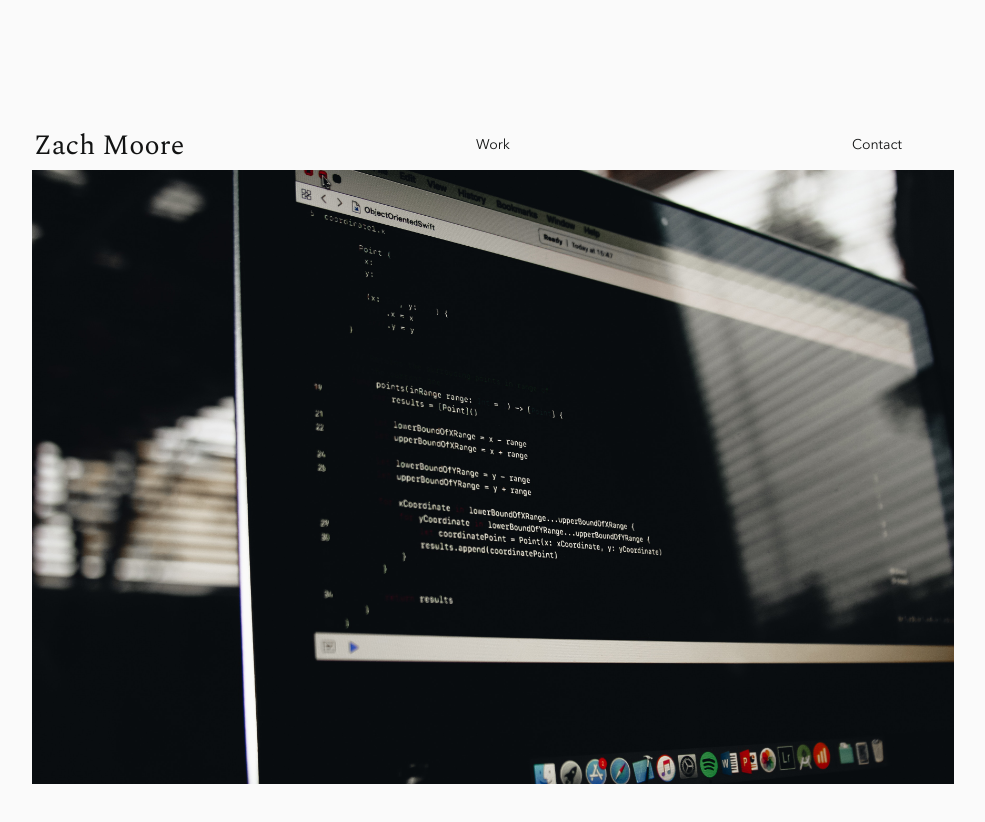
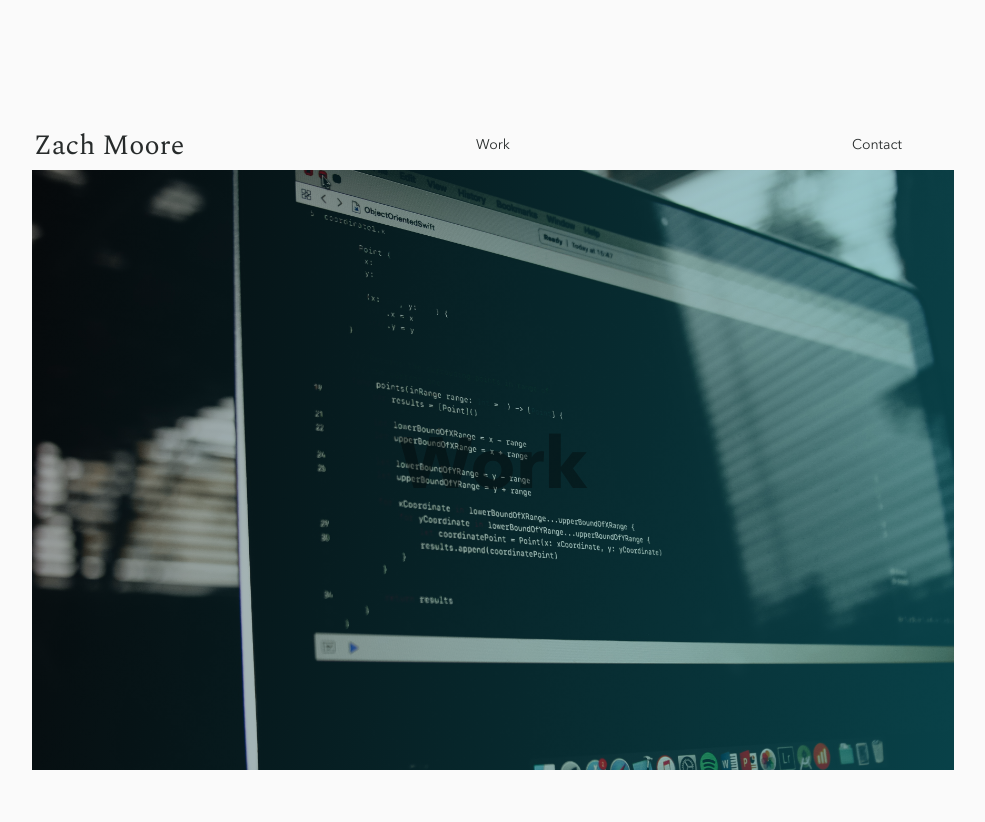
Before and after one commit to ZachJMoore/react-portfolio, a React (Create React App) app: page /work in a window 1280 px wide. Shown: the top 822 px of the page, without its empty margins (147-1132 px from the left). Built offline with nearby package versions, Linux system fonts and the light colour scheme.

Commit message:
Change work header image to css

```diff
--- a/src/components/Work.js
+++ b/src/components/Work.js
@@ -5,7 +5,9 @@ class Work extends Component {
   render() {
     return (
       <div className="work-container">
-        <img src={code} className="work-header-image"/>
+        <div src={code} className="work-header-image">
+            <h2>Work</h2>
+        </div>
       </div>
     );
   }
--- a/src/scss/app.scss
+++ b/src/scss/app.scss
@@ -1,7 +1,7 @@
 $main-bg: #FAFAFA;
 $main-text: rgb(241, 241, 241);
 $main-text-hover: rgb(210, 210, 210);
-$secondary-text: #121313;
+$secondary-text: #272b2b;
 $secondary-text-hover: #2f3131;
 
 body {
@@ -18,7 +18,7 @@ body {
   }
 
   &::-webkit-scrollbar-thumb{
-    background-color: rgb(228, 228, 228);
+    background-color: #0001;
     border-radius: 10px;
   }
 }
@@ -121,6 +121,35 @@ body {
 
 .work-header-image{
   width: 80%;
+  height: 600px;
+  background-image: url("../images/code.jpg");
+  background-size: cover;
+  background-position: top;
+  background-repeat: no-repeat;
+  position: relative;
+
+  display: flex;
+  align-items: center;
+  justify-content: center;
+
+  h2 {
+    font-weight: bold;
+    font-size: 72px;
+    margin: 0;
+    mix-blend-mode: hard-light;
+    color: rgba(61, 61, 61, 0.671);
+    z-index: 2;
+  }
+
+  &::after{
+    content: "";
+    position: absolute;
+    top: 0;
+    left: 0;
+    right: 0;
+    bottom: 0;
+    background: linear-gradient(100deg, #0005, rgba(9, 147, 160, 0.397));
+  }
 }
 
 // contact
@@ -136,6 +165,7 @@ body {
 .contact-location{
   display: flex;
   flex-direction: column;
+  color: $secondary-text;
 
   h2{
     font-family: 'Spectral';
```
